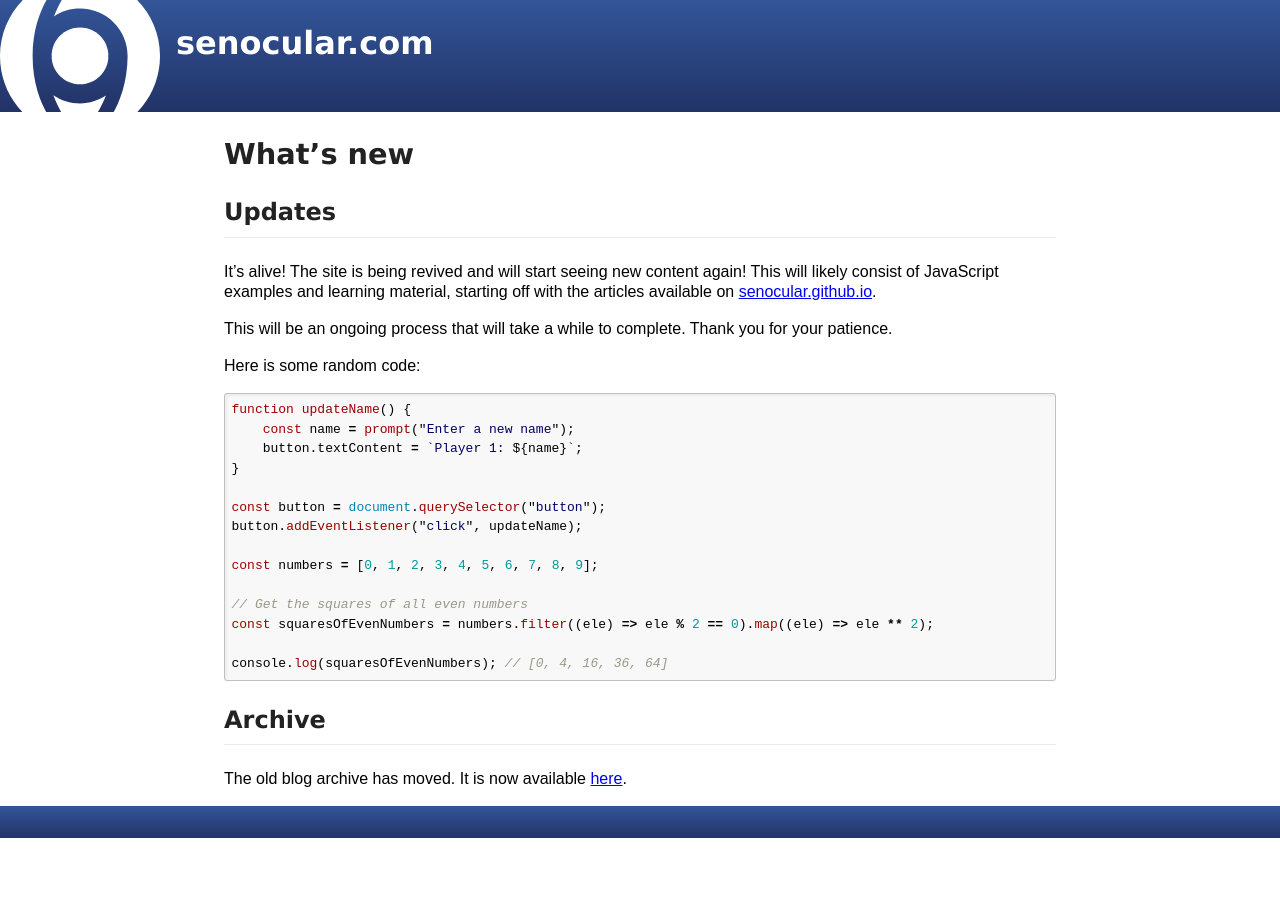
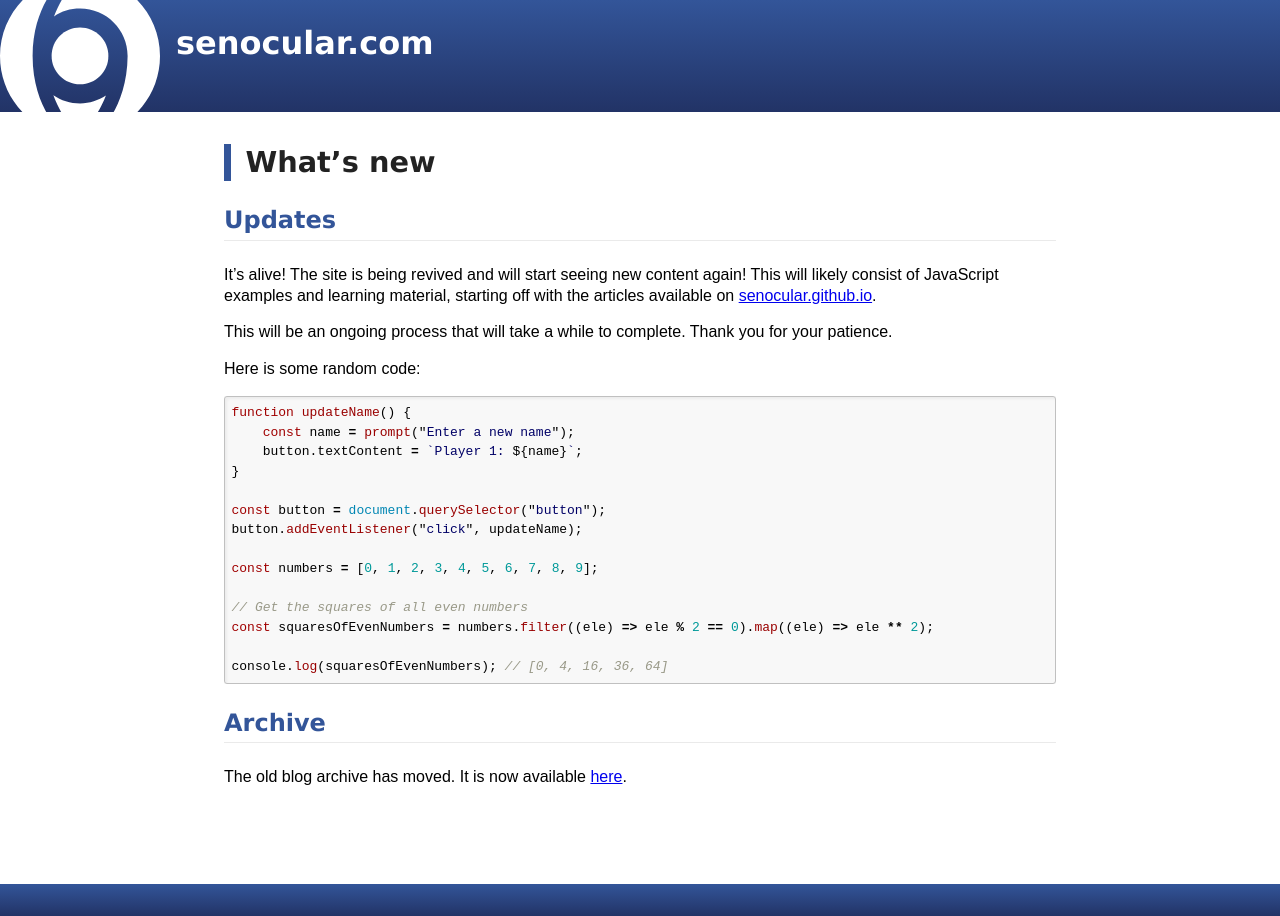
Before and after one commit to senocular/www.senocular.com, a Jekyll site: the page built from README.md, in a window 1280 px wide. Built offline with Jekyll 4.4.1, drawn with Linux system fonts in a browser that asks for light colours; our own code applies the rules of GitHub Pages for plain Markdown files; the repository's description, which GitHub fills in, is left out.

Commit message:
Update style.css

```diff
--- a/assets/css/style.css
+++ b/assets/css/style.css
@@ -28,7 +28,7 @@ header {
 
 main {
     max-width: 52rem;
-    margin: 0 auto;
+    margin: 2rem auto 6rem auto;
     padding: 0 2rem;
     line-height: 1.3;
 
@@ -50,12 +50,15 @@ h1 {
 
 h2 {
     font-size: 1.8rem;
+    padding-left: 0.5em;
+    border-left: 0.25em solid #335599;
 }
 
 h3 {
     font-size: 1.5rem;
-    padding-bottom: 0.5rem;
+    padding-bottom: 0.2rem;
     border-bottom: 1px solid #EAEAEA;
+    color: #335599;
 }
 
 h4 {
```
